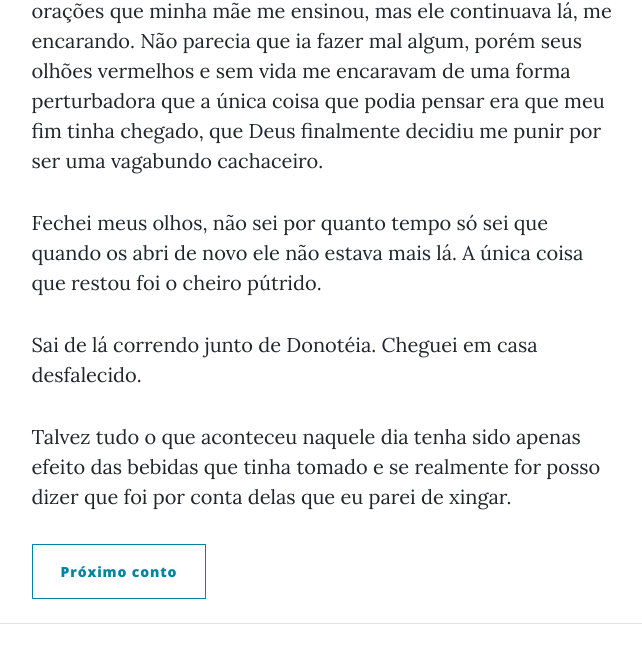
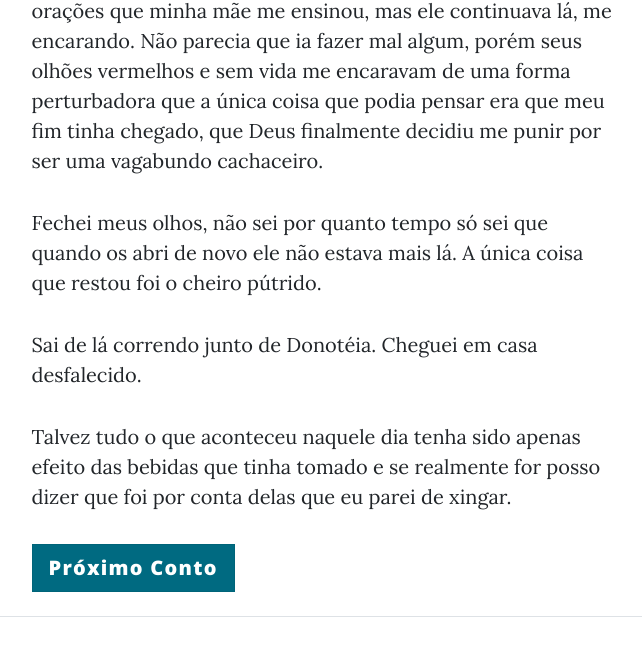
Before and after one commit to luna8-web/oscontos, a plain HTML site: page conto2.html in a window 1280 px wide. Shown: the part 2201-2857 px from the top of the page, without its empty margins (314-956 px from the left). Drawn offline with nearby package versions, Linux system fonts and the light colour scheme.

Commit message:
Update conto2.html

```diff
--- a/conto2.html
+++ b/conto2.html
@@ -87,8 +87,7 @@
                                 <p>Talvez tudo o que aconteceu naquele dia tenha sido apenas efeito das bebidas que tinha tomado e se realmente for posso dizer que foi por conta delas que eu parei de xingar.</p>
 
 
-                        <button type="button" class="btn btn-outline-primary"  href="conto3.html"></a>Próximo conto</button>
-
+                       <a href="conto3.html" class="btn btn-primary btn-lg active" role="button" aria-pressed="true">Próximo Conto</a>
                     </div>
                 </div>
             </div>
```
